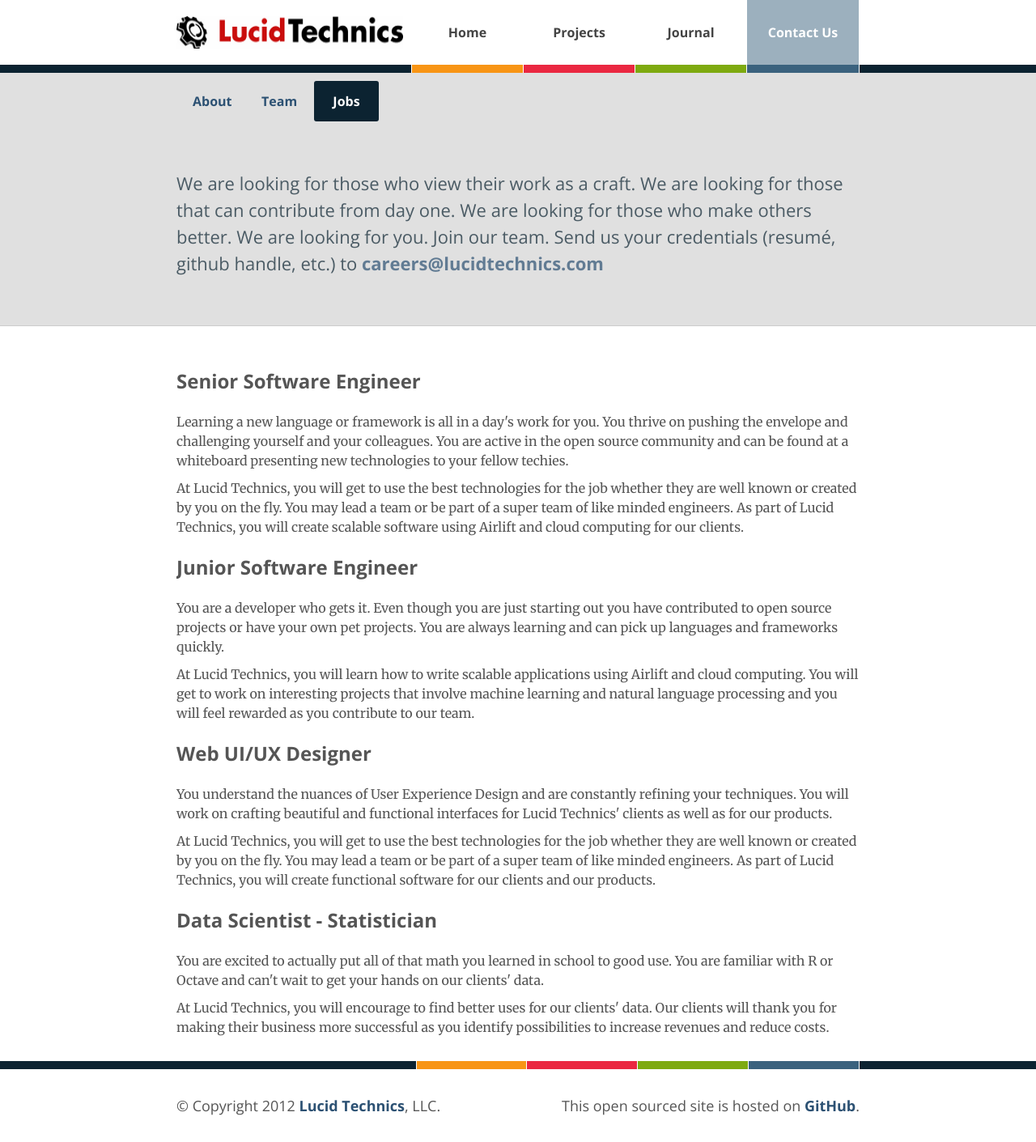
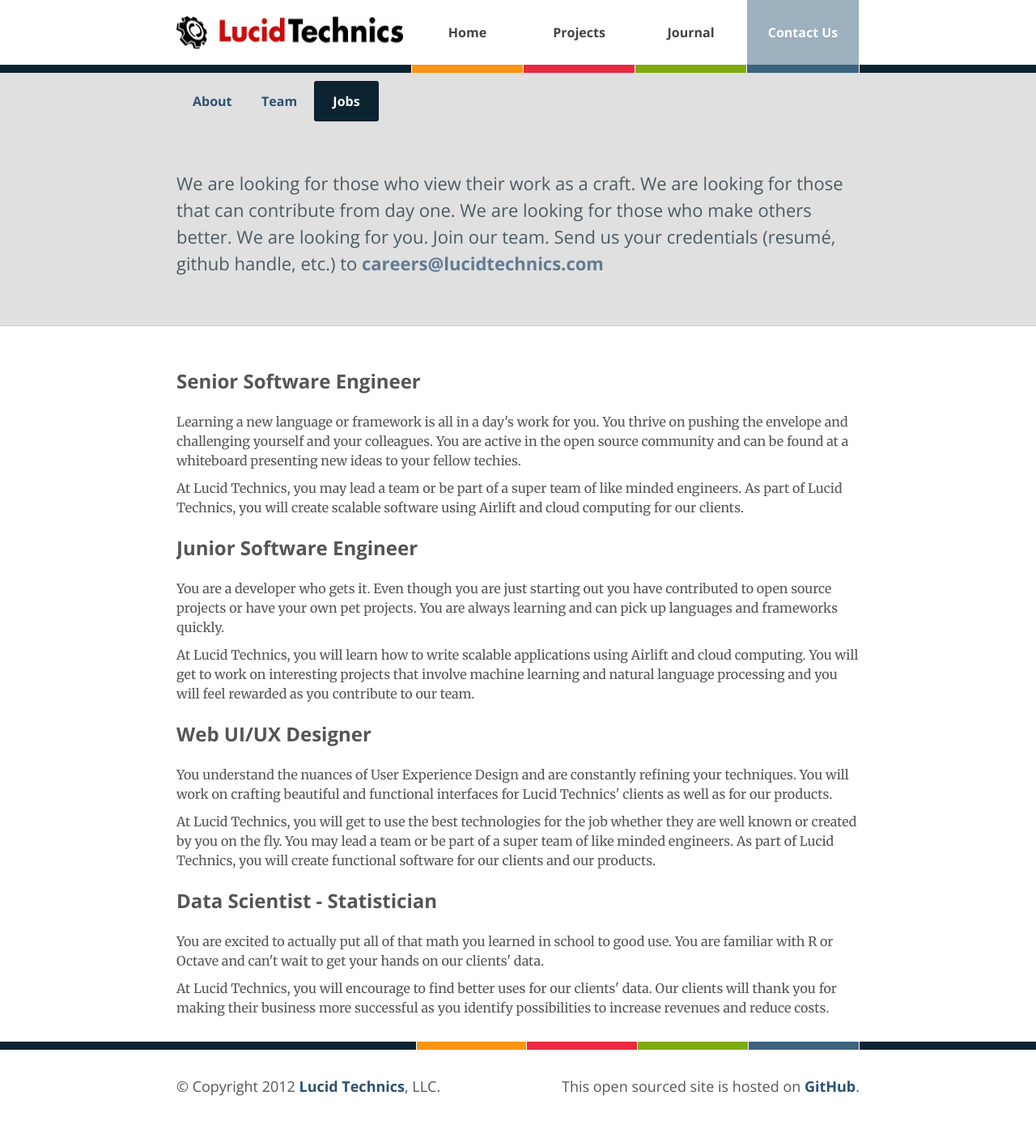
Before and after one commit to LucidTechnics/lucidtechnics.github.com, a Jekyll site: the page built from jobs.html, in a window 1280 px wide. Shown: the whole page at 81% size. Built offline with Jekyll 4.4.1, drawn with Linux system fonts in a browser that asks for light colours; nearby versions of some CDN libraries; after the commit the page ends 1387 px from its top, so only the background shows below that.

Commit message:
Updated jobs.html

```diff
--- a/jobs.html
+++ b/jobs.html
@@ -21,10 +21,10 @@
     <div class="job">
       <h1>Senior Software Engineer</h1>
       <p>
-        Learning a new language or framework is all in a day's work for you.  You thrive on pushing the envelope and challenging yourself and your colleagues.  You are active in the open source community and can be found at a whiteboard presenting new technologies to your fellow techies.
+        Learning a new language or framework is all in a day's work for you.  You thrive on pushing the envelope and challenging yourself and your colleagues.  You are active in the open source community and can be found at a whiteboard presenting new ideas to your fellow techies.
       </p>
     <p>
-      At Lucid Technics, you will get to use the best technologies for the job whether they are well known or created by you on the fly.  You may lead a team or be part of a super team of like minded engineers. As part of Lucid Technics, you will create scalable software using Airlift and cloud computing for our clients.
+      At Lucid Technics, you may lead a team or be part of a super team of like minded engineers. As part of Lucid Technics, you will create scalable software using Airlift and cloud computing for our clients.
     </p>
     </div>
     <div class="job">
```
